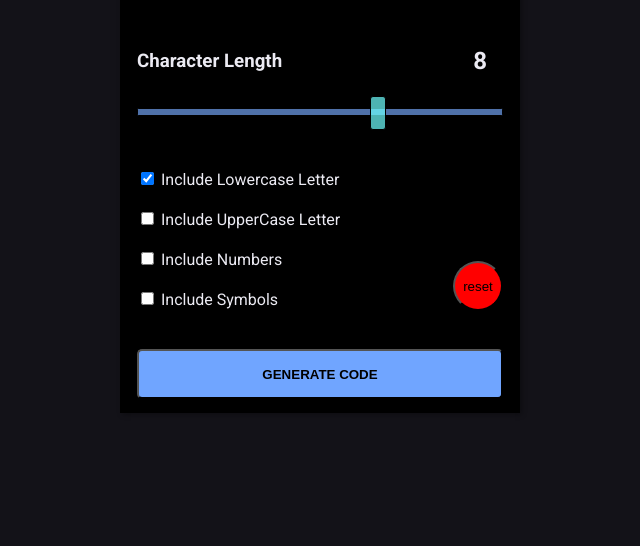
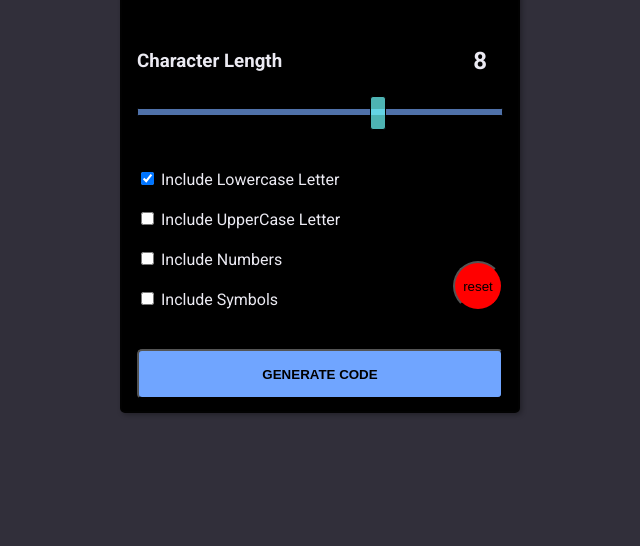
Before and after one commit to Murci2022/Password-generator, a website: page index.html in a window 1280 px wide. Shown: the part 270-816 px from the top of the page, without its empty margins (320-960 px from the left). Drawn offline with Linux system fonts and the light colour scheme.

Commit message:
cleaning up

```diff
--- a/starter-code/style.css
+++ b/style.css
@@ -14,7 +14,7 @@
     box-sizing: border-box;
 }
 body{
-    background-color: #131218;
+    background-color: #312f3a;
     display: flex;
     min-height: 100vh;
     justify-content: center;
@@ -32,7 +32,8 @@ a {
 .container{
     background-color: #000000;
     color: var(--color);
-    border: 2px black solid;
+    border: 2px rgb(2, 2, 2) solid;
+    border-radius: 5px;
     box-shadow: 2px 2px 5px rgba(0, 0, 0, 0.3);
     width: 400px;
     max-width: 100%;
```
Also changed, not shown: index.html (renamed from starter-code/index.html), index.js (renamed from starter-code/index.js), starter-code/assets/fonts/JetBrainsMono-Italic-VariableFont_wght.ttf (deleted), starter-code/assets/fonts/JetBrainsMono-VariableFont_wght.ttf (deleted), starter-code/assets/fonts/README.txt (deleted), starter-code/assets/fonts/static/JetBrainsMono-Bold.ttf (deleted), starter-code/assets/fonts/static/JetBrainsMono-BoldItalic.ttf (deleted), starter-code/assets/images/favicon-32x32.png (deleted), starter-code/assets/images/icon-arrow-right.svg (deleted), starter-code/assets/images/icon-check.svg (deleted), starter-code/assets/images/icon-copy.svg (deleted), 3 other files.
